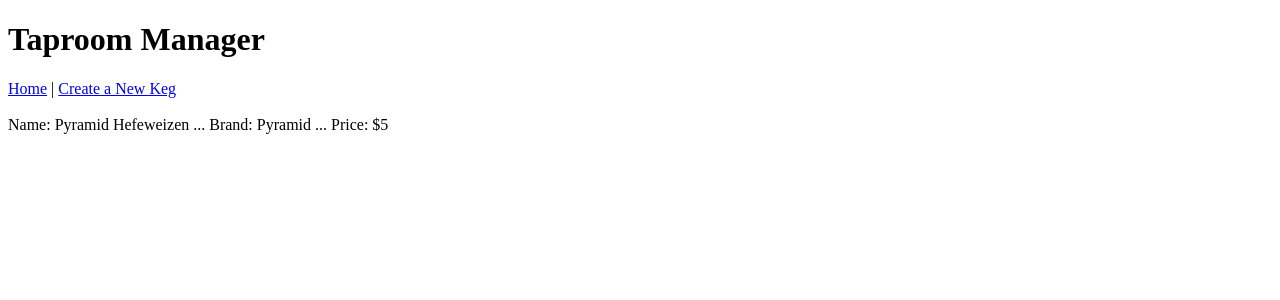
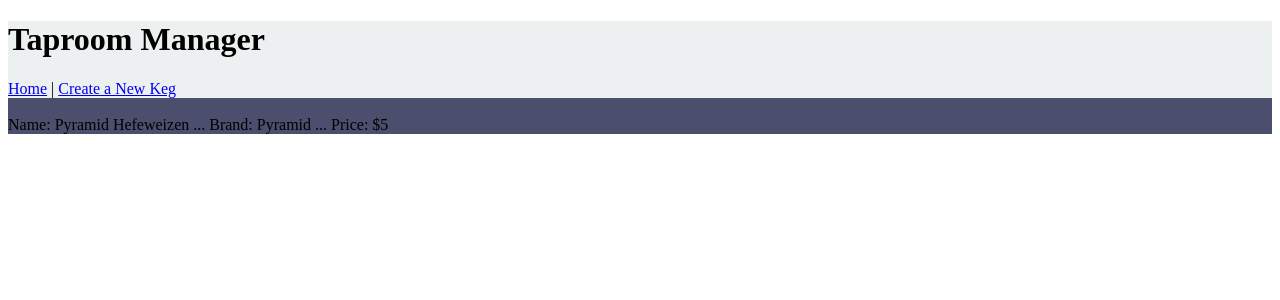
Before and after one commit to rochellev/TaproomManager, a React app: page /#/ in a window 1280 px wide. Shown: the top 300 px of the page. Built offline with nearby package versions, Linux system fonts and the light colour scheme.

Commit message:
style experiment

```diff
--- /dev/null
+++ b/src/assets/styles.css
@@ -0,0 +1,3 @@
+body {
+  background-color: #4B4E6D;
+}
--- a/src/components/App.jsx
+++ b/src/components/App.jsx
@@ -4,8 +4,11 @@ import { Switch, Route } from 'react-router-dom';
 import FilterableKegTable from './FilterableKegTable';
 
 function App() {
+    var appBackground = {
+        backgroundColor: "#4B4E6D"
+    }
     return (
-        <div>
+        <div style={appBackground}>
             <Header />
             <Switch>
                 <Route exact path='/' component={FilterableKegTable} />
--- a/src/components/FilterableKegTable.jsx
+++ b/src/components/FilterableKegTable.jsx
@@ -6,7 +6,6 @@ import KegTable from './KegTable';
 function FilterableKegTable() {
   return (
     <div>
-
       <br></br>
       <KegTable />
     </div>
--- a/src/components/Header.jsx
+++ b/src/components/Header.jsx
@@ -2,8 +2,11 @@ import React from 'react';
 import { Link } from 'react-router-dom';
 
 function Header(){
+  var headerStyle = {
+    backgroundColor: "#ecf0f1"
+  };
   return (
-    <div>
+    <div style={headerStyle}>
       <h1>Taproom Manager</h1>
       <Link to="/">Home</Link> | <Link to="/newkeg">Create a New Keg</Link>
     </div>
--- a/src/index.jsx
+++ b/src/index.jsx
@@ -3,6 +3,7 @@ import ReactDOM from 'react-dom';
 import App from './components/App';
 import { HashRouter } from 'react-router-dom';
 import { AppContainer } from 'react-hot-loader';
+
 
 const render = (Component) => {
     ReactDOM.render(
```
